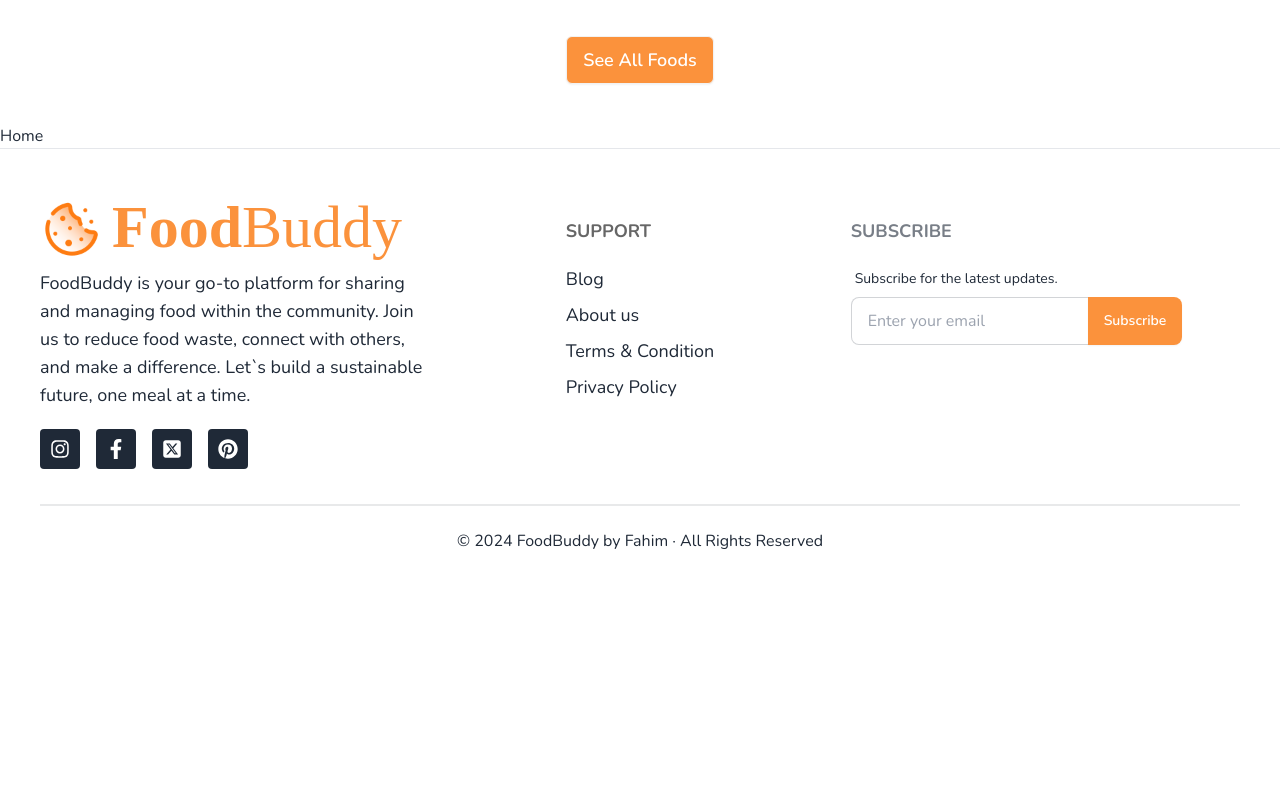
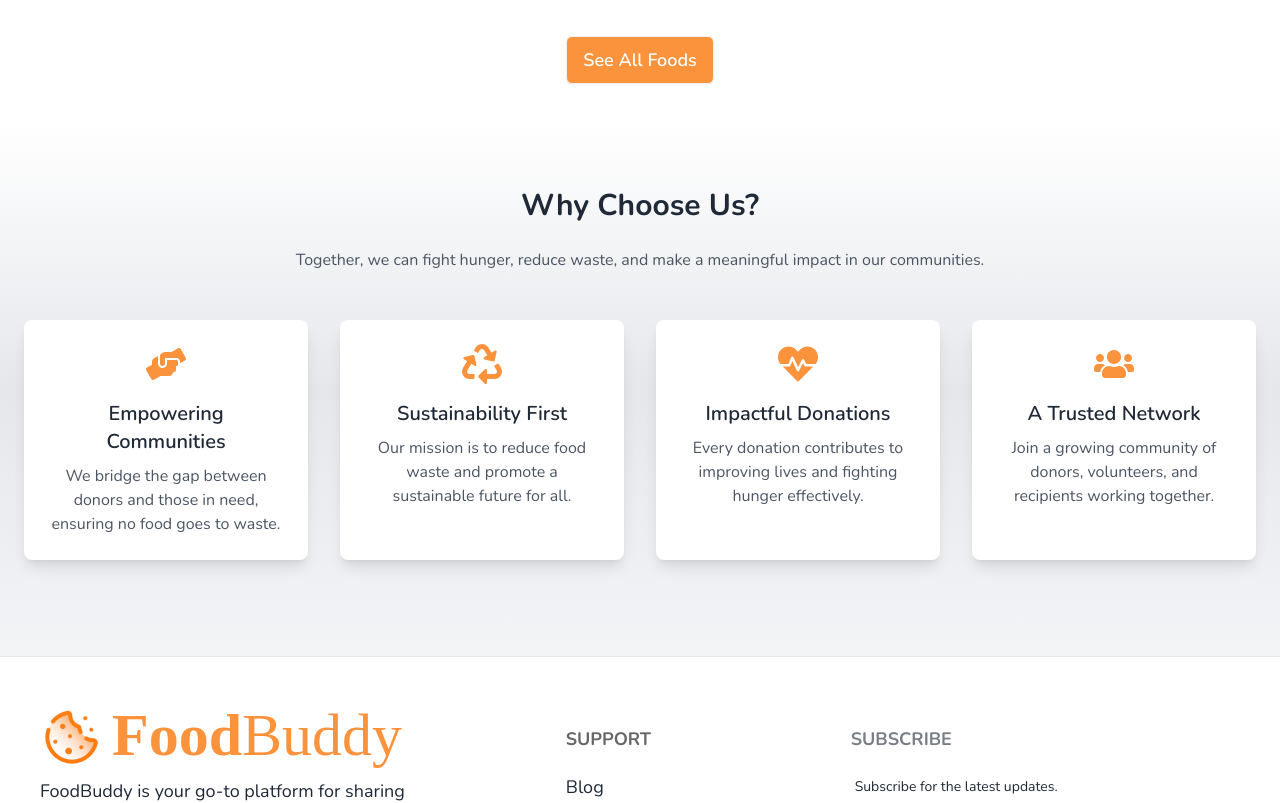
Before and after one commit to fahimprito/food-buddy-client, a React (Vite) app: page / in a window 1280 px wide. Shown: the part 700-1503 px from the top of the page. Before the commit the page ends 1289 px from the top, so only its background shows below. Built offline with nearby package versions, Linux system fonts and the light colour scheme; no server answers; a web font is replaced by a local one.

Commit message:
Why choose us

```diff
--- /dev/null
+++ b/src/components/WhyChooseUs.jsx
@@ -0,0 +1,53 @@
+import { FaHandsHelping, FaRecycle, FaHeartbeat, FaUsers } from "react-icons/fa";
+
+const WhyChooseUs = () => {
+    const features = [
+        {
+            icon: <FaHandsHelping size={40} className="text-orange-400" />,
+            title: "Empowering Communities",
+            description: "We bridge the gap between donors and those in need, ensuring no food goes to waste."
+        },
+        {
+            icon: <FaRecycle size={40} className="text-orange-400" />,
+            title: "Sustainability First",
+            description: "Our mission is to reduce food waste and promote a sustainable future for all."
+        },
+        {
+            icon: <FaHeartbeat size={40} className="text-orange-400" />,
+            title: "Impactful Donations",
+            description: "Every donation contributes to improving lives and fighting hunger effectively."
+        },
+        {
+            icon: <FaUsers size={40} className="text-orange-400" />,
+            title: "A Trusted Network",
+            description: "Join a growing community of donors, volunteers, and recipients working together."
+        }
+    ];
+
+    return (
+        <section className="bg-gradient-to-t from-gray-100 via-gray-200 to-white ...  pt-16 pb-24">
+            <div className="container mx-auto text-center px-6">
+                <h2 className="text-3xl font-bold text-gray-800 mb-6">Why Choose Us?</h2>
+                <p className="text-gray-600 mb-12">
+                    Together, we can fight hunger, reduce waste, and make a meaningful impact in our communities.
+                </p>
+                <div className="grid grid-cols-1 md:grid-cols-2 lg:grid-cols-4 gap-8">
+                    {features.map((feature, index) => (
+                        <div
+                            key={index}
+                            className="bg-white shadow-lg p-6 rounded-lg flex flex-col items-center text-center"
+                        >
+                            <div className="mb-4">{feature.icon}</div>
+                            <h3 className="text-xl font-semibold text-gray-800 mb-2">
+                                {feature.title}
+                            </h3>
+                            <p className="text-gray-600">{feature.description}</p>
+                        </div>
+                    ))}
+                </div>
+            </div>
+        </section>
+    );
+};
+
+export default WhyChooseUs;
--- a/src/pages/Home.jsx
+++ b/src/pages/Home.jsx
@@ -1,5 +1,6 @@
 import Banner from "../components/Banner";
 import FeaturedFoods from "../components/FeaturedFoods";
+import WhyChooseUs from "../components/WhyChooseUs";
 
 
 const Home = () => {
@@ -7,7 +8,7 @@ const Home = () => {
         <div>
             <Banner></Banner>
             <FeaturedFoods></FeaturedFoods>
-            Home
+            <WhyChooseUs></WhyChooseUs>
         </div>
     );
 };
```
